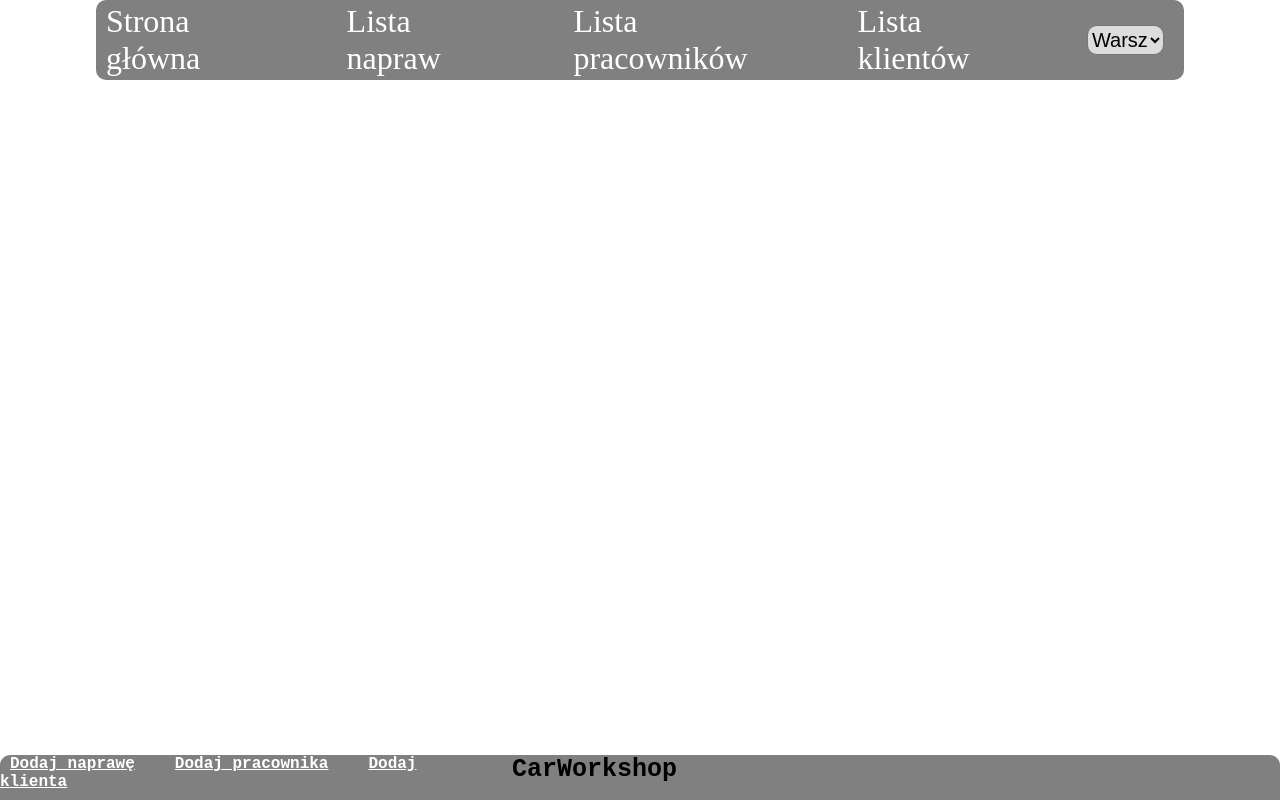
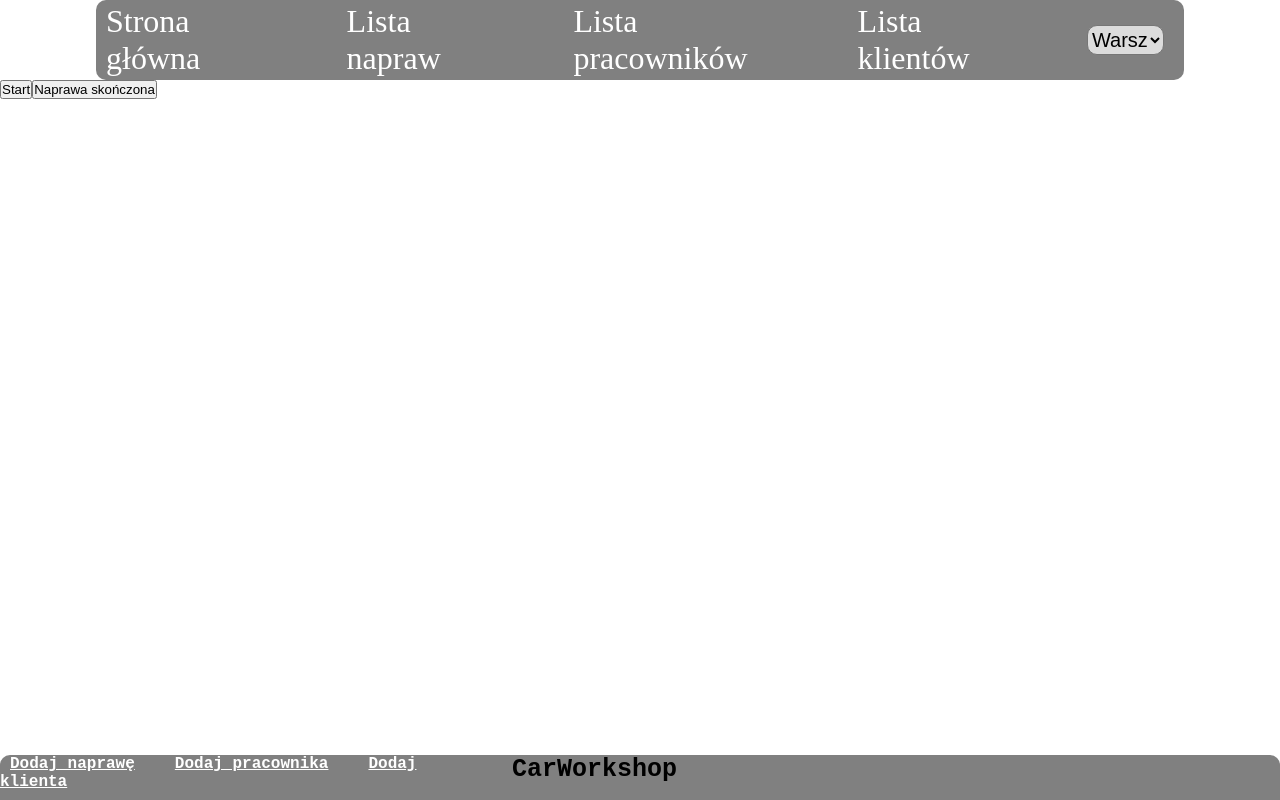
Before and after one commit to NiewierowskiG/CarWorkshop, an Angular app in the folder frontend/my-app/: page /Showrepair/1/1 in a window 1280 px wide. Before the commit this address led to /. Built offline with nearby package versions, Linux system fonts and the light colour scheme.

Commit message:
repiar show

```diff
--- a/frontend/my-app/src/app/app-routing.module.ts
+++ b/frontend/my-app/src/app/app-routing.module.ts
@@ -1,3 +1,4 @@
+import { ShowRepairComponent } from './components/show-repair/show-repair.component';
 import { EditworkerComponent } from './components/editworker/editworker.component';
 import { NgModule } from '@angular/core';
 import { RouterModule, Routes } from '@angular/router';
@@ -16,7 +17,8 @@ const routes: Routes = [
   {path: 'AddRepair', component: AddrepairComponent},
   {path: 'AddClient', component: AddclientComponent},
   {path: 'AddWorker', component: AddworkerComponent},
-  {path: 'EditWorker/:salary/:id', component: EditworkerComponent}
+  {path: 'EditWorker/:salary/:id', component: EditworkerComponent},
+  {path: 'Showrepair/:repairId/:workerId', component: ShowRepairComponent}
 ];
 
 @NgModule({
--- a/frontend/my-app/src/app/components/repair-list/repair-list.component.html
+++ b/frontend/my-app/src/app/components/repair-list/repair-list.component.html
@@ -30,7 +30,7 @@
     <td class="action">
      <!--- <button>Edytuj</button>--->
       <button class="add" (click)="delRepair(repair.id)">Usuń</button>
-      <button class="show" routerLink="">Wyświetl naprawę</button>
+      <button class="show" [routerLink]="[getLink(repair.id, 0)]">Wyświetl naprawę</button> <!-- 0 is worker id -->
     </td>
   </tr>
 </table>
--- a/frontend/my-app/src/app/components/repair-list/repair-list.component.ts
+++ b/frontend/my-app/src/app/components/repair-list/repair-list.component.ts
@@ -31,4 +31,8 @@ export class RepairListComponent implements OnInit {
       date =new Date(rep.createTime)
     return date;
   }
+
+  getLink(repairId:number,workerId:number){
+    return `/Showrepair/`.concat(repairId.toString(), '/', workerId.toString());
+  }
 }
--- a/frontend/my-app/src/app/components/show-repair/show-repair.component.html
+++ b/frontend/my-app/src/app/components/show-repair/show-repair.component.html
@@ -1 +1,2 @@
-<p>show-repair works!</p>
+<button class="add" (click)="startStopWork()">Start</button>
+<button class="add" (click)="endRepair()">Naprawa skończona</button>
--- a/frontend/my-app/src/app/components/show-repair/show-repair.component.ts
+++ b/frontend/my-app/src/app/components/show-repair/show-repair.component.ts
@@ -1,4 +1,6 @@
+import { HttpClient } from '@angular/common/http';
 import { Component, OnInit } from '@angular/core';
+import { ActivatedRoute } from '@angular/router';
 
 @Component({
   selector: 'app-show-repair',
@@ -6,10 +8,27 @@ import { Component, OnInit } from '@angular/core';
   styleUrls: ['./show-repair.component.css']
 })
 export class ShowRepairComponent implements OnInit {
-
-  constructor() { }
+  repairId: number = 0
+  workerId: number = 0
+  constructor(private route: ActivatedRoute, private http: HttpClient) { }
 
   ngOnInit(): void {
+    this.repairId = Number(this.route.snapshot.paramMap.get("repairId"));
+    this.workerId = Number(this.route.snapshot.paramMap.get("workerId"));
   }
 
+
+  startStopWork() {
+    this.http.get('http://localhost:8000/startStopRepair'.concat(this.repairId.toString(),'/',this.workerId.toString()))
+      .subscribe((res) => {
+        console.log(res);
+      })
+  }
+
+  endRepair() {
+    this.http.get('http://localhost:8000/endRepair'.concat(this.repairId.toString(),'/',this.workerId.toString()))
+    .subscribe((res) => {
+      console.log(res);
+    })
+  }
 }
```
